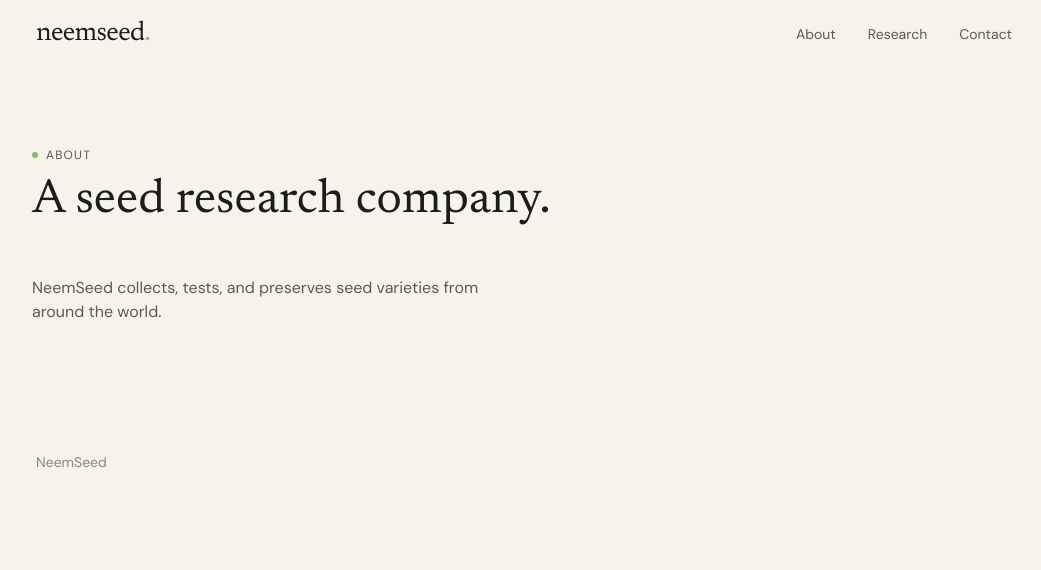
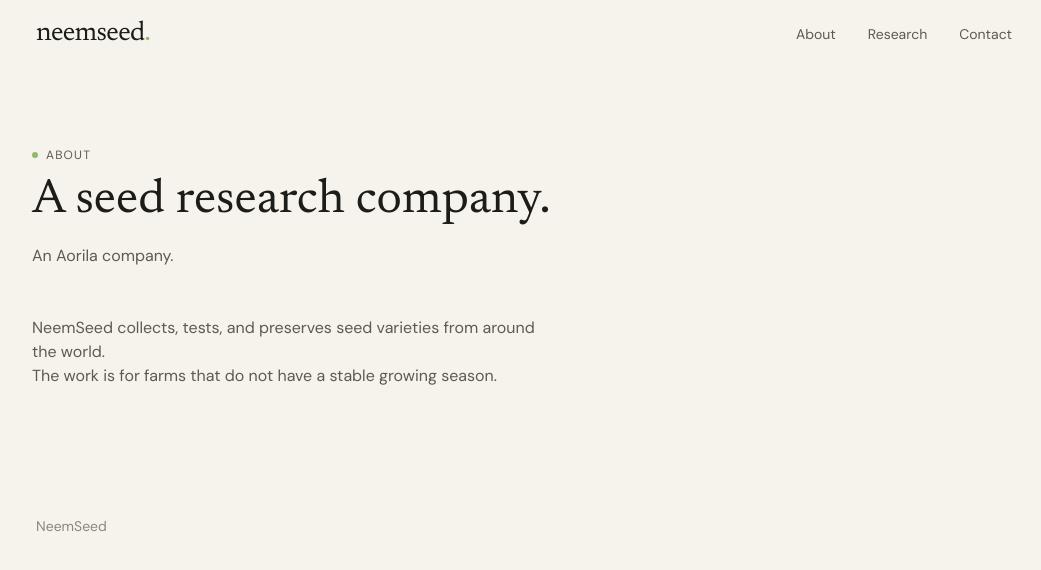
Before and after one commit to nbaldwin09/neemseed, a React (Vite) app: page /about in a window 1280 px wide. Shown: the top 570 px of the page, without its empty margins (116-1157 px from the left). Built offline with nearby package versions, Linux system fonts and the light colour scheme.

Commit message:
About with a short company paragraph

```diff
--- a/src/routes/about.tsx
+++ b/src/routes/about.tsx
@@ -5,10 +5,15 @@ export const Route = createFileRoute("/about")({ component: AboutPage });
 
 function AboutPage() {
   return (
-    <SimplePage kicker="About" title="A seed research company.">
-      <p className="max-w-md text-muted">
-        NeemSeed collects, tests, and preserves seed varieties from around the world.
-      </p>
+    <SimplePage kicker="About" title="A seed research company." lead="An Aorila company.">
+      <div className="max-w-lg space-y-5 text-muted">
+        <p>
+          NeemSeed collects, tests, and preserves seed varieties from around the world.
+        </p>
+        <p>
+          The work is for farms that do not have a stable growing season.
+        </p>
+      </div>
     </SimplePage>
   );
 }
```
